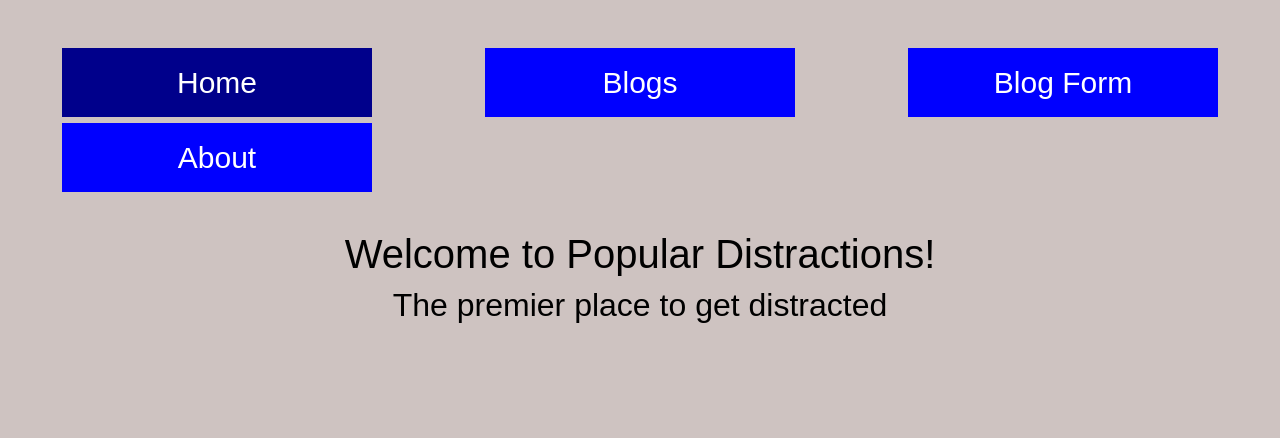
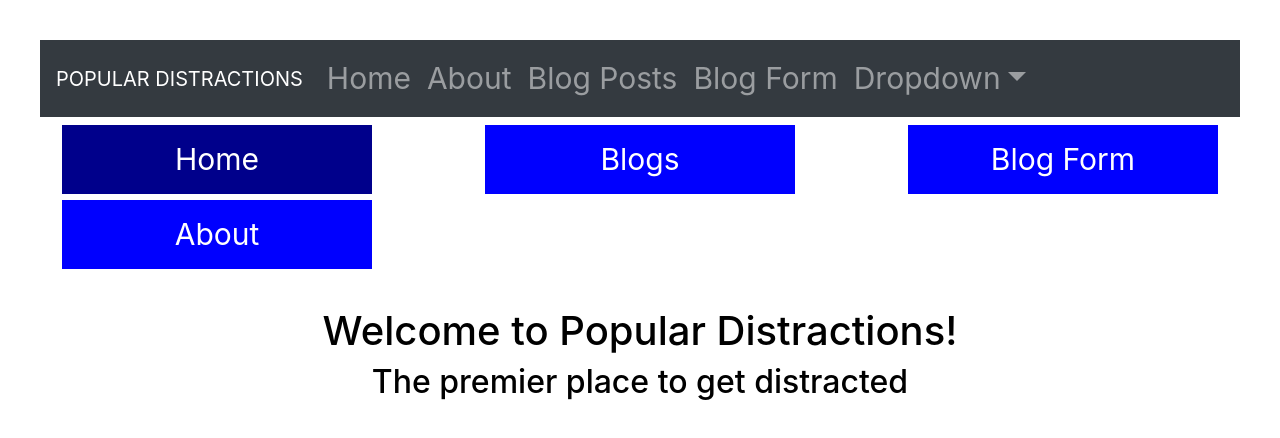
Before and after one commit to Robert-Ricci/popular_distractions, a React (Create React App) app in the folder popular_distractions_client/: page / in a window 1280 px wide. Shown: the top 438 px of the page. Built offline with nearby package versions, Linux system fonts and the light colour scheme; no server answers.

Commit message:
added react bootstrap navbar

```diff
--- a/popular_distractions_client/public/index.html
+++ b/popular_distractions_client/public/index.html
@@ -5,7 +5,12 @@
     <meta name="viewport" content="width=device-width, initial-scale=1.0">
     <link rel="stylesheet" href="https://stackpath.bootstrapcdn.com/bootstrap/4.1.3/css/bootstrap.min.css" integrity="sha384-MCw98/SFnGE8fJT3GXwEOngsV7Zt27NXFoaoApmYm81iuXoPkFOJwJ8ERdknLPMO" crossorigin="anonymous">
     <link href="index.css" ref="stylesheet">
-
+    <link
+  rel="stylesheet"
+  href="https://maxcdn.bootstrapcdn.com/bootstrap/4.5.0/css/bootstrap.min.css"
+  integrity="sha384-9aIt2nRpC12Uk9gS9baDl411NQApFmC26EwAOH8WgZl5MYYxFfc+NcPb1dKGj7Sk"
+  crossorigin="anonymous"
+/>
     <title>Popular Distractions</title>
 </head>
 <body>
--- a/popular_distractions_client/src/components/App.js
+++ b/popular_distractions_client/src/components/App.js
@@ -2,14 +2,36 @@
 import BlogContainer from './BlogContainer';
 import Router from './Router';
 import NavBar from './NavBar';
-import { library } from '@fortawesome/fontawesome-svg-core'
-import { faHome } from '@fortawesome/free-solid-svg-icons'
+// import { library } from '@fortawesome/fontawesome-svg-core'
+// import { faHome } from '@fortawesome/free-solid-svg-icons'
+import {Navbar, Nav, NavDropdown} from 'react-bootstrap';
 import './style.scss';
 
-library.add(faHome)
+// library.add(faHome)
 const App = () => {
     return (
         <div>
+            <Navbar collapseOnSelect expand="lg" bg="dark" variant="dark">
+  <Navbar.Brand href="#home">POPULAR DISTRACTIONS</Navbar.Brand>
+  <Navbar.Toggle aria-controls="responsive-navbar-nav" />
+  <Navbar.Collapse id="responsive-navbar-nav">
+    <Nav className="mr-auto">
+      <Nav.Link href="/">Home</Nav.Link>
+      <Nav.Link href="/About">About</Nav.Link>
+      <Nav.Link href="/blogs">Blog Posts</Nav.Link>
+      <Nav.Link href="/blogform">Blog Form</Nav.Link>
+      <NavDropdown title="Dropdown" id="collasible-nav-dropdown">
+        <NavDropdown.Item href="#action/3.1">Action</NavDropdown.Item>
+        <NavDropdown.Item href="#action/3.2">Another action</NavDropdown.Item>
+        <NavDropdown.Item href="#action/3.3">Something</NavDropdown.Item>
+        <NavDropdown.Divider />
+        <NavDropdown.Item href="#action/3.4">Separated link</NavDropdown.Item>
+      </NavDropdown>
+    </Nav>
+    <Nav>
+    </Nav>
+  </Navbar.Collapse>
+</Navbar>
             <NavBar />
             <Router/>
             <BlogContainer />
--- a/popular_distractions_client/src/components/NavBar.js
+++ b/popular_distractions_client/src/components/NavBar.js
@@ -1,6 +1,6 @@
 import React, { Component } from 'react';
 import { NavLink }from 'react-router-dom';
-import { FontAwesomeIcon } from '@fortawesome/react-fontawesome'
+// import { FontAwesomeIcon } from '@fortawesome/react-fontawesome'
 
 const link = {
     width: '310px',
@@ -21,7 +21,6 @@
                   to="/"
                   exact
                   style={link}
-          FontAwesomeIcon icon="home"
                   activeStyle={{
                   background: 'darkblue'
           }}
--- a/popular_distractions_client/src/index.js
+++ b/popular_distractions_client/src/index.js
@@ -8,7 +8,7 @@
 
 import App from './components/App';
 import { rootReducer } from './reducers/rootReducer';
-
+import 'bootstrap/dist/css/bootstrap.min.css';
 
 const store = createStore(
     rootReducer,
```
Lines whose indentation alone changed are shown as unchanged.
